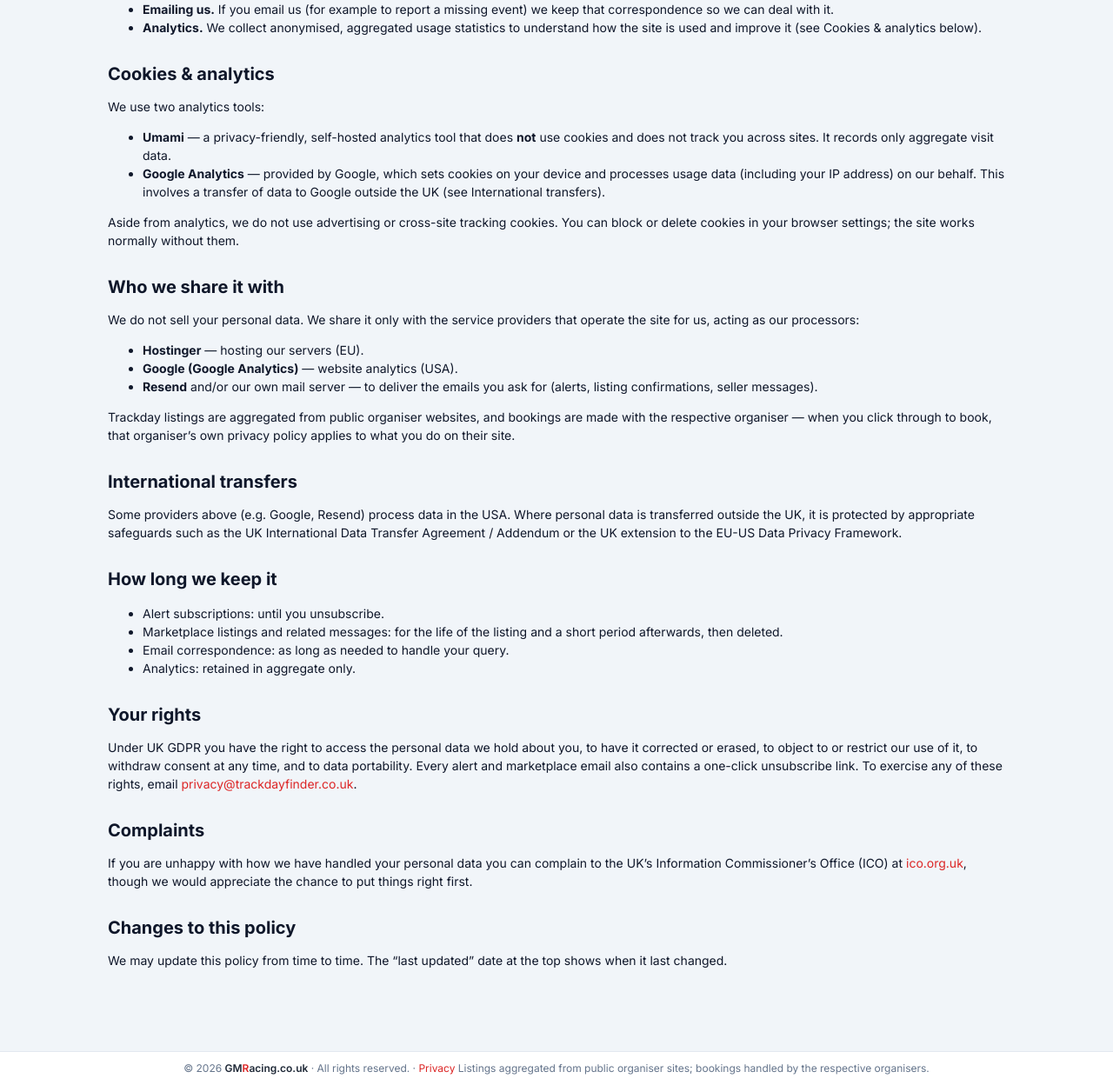
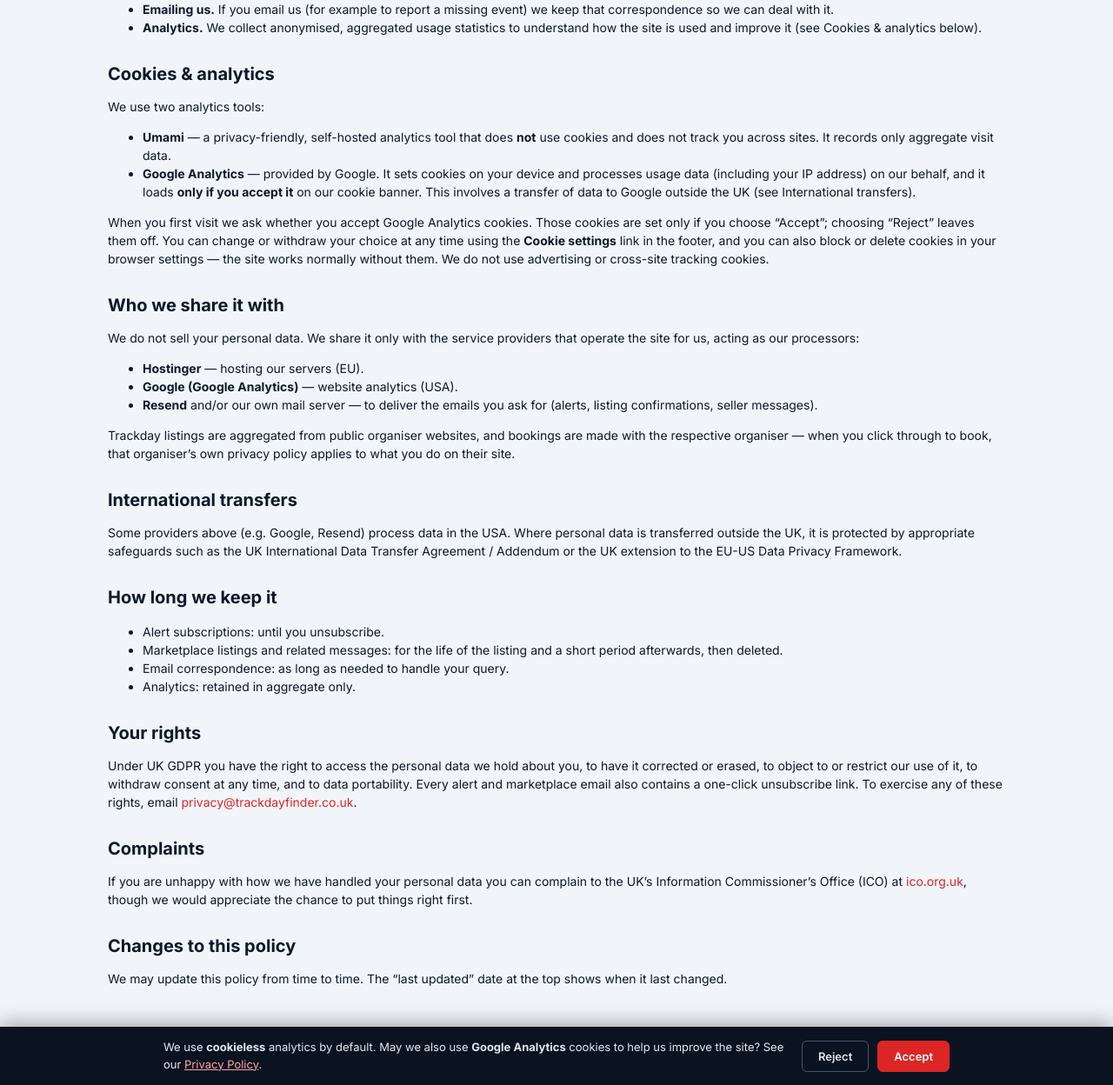
Before and after one commit to gmanrally/trackdayfinder, a FastAPI app: page /privacy in a window 1280 px wide. Shown: the part 628-1876 px from the top of the page at 87% size. Run offline with FastAPI, Linux system fonts and the light colour scheme.

Commit message:
Add privacy policy + cookie consent banner (gate GA behind consent)

```diff
--- a/app/main.py
+++ b/app/main.py
@@ -1685,6 +1685,36 @@ async def alerts_submit(request: Request):
     })
 
 
+@app.post("/alerts/recover", response_class=HTMLResponse)
+async def alerts_recover(request: Request):
+    """Email the manage link to an existing subscriber — the recovery path for
+    someone who deleted their alert emails. Responds identically whether the
+    address exists or not (no account enumeration)."""
+    if not ALERT_LINKS_ENABLED: raise HTTPException(status_code=404)
+    from .alerts import send_mail, CANONICAL_HOST
+    form = await request.form()
+    email = (form.get("email") or "").strip().lower()
+    if "@" in email and "." in email:
+        with db_session() as s:
+            user = s.exec(select(User).where(User.email == email)).first()
+        if user:
+            manage = f"{CANONICAL_HOST}/alerts/manage/{user.token}"
+            try:
+                send_mail(email, "Your TrackdayFinder alerts manage link", f"""
+                    <p>Here's the link to manage your alerts (add or remove
+                    circuits and organisers, or unsubscribe):</p>
+                    <p><a href="{manage}">{manage}</a></p>
+                    <p style="font-size:12px;color:#94a3b8">If you didn't ask for
+                    this, you can ignore it.</p>
+                """)
+            except Exception:
+                pass
+    today = date.today()
+    return templates.TemplateResponse(request, "alerts/submitted.html", {
+        "email": email, "now_year": today.year, "recover": True,
+    })
+
+
 @app.get("/alerts/confirm/{token}", response_class=HTMLResponse)
 async def alerts_confirm(request: Request, token: str):
     if not ALERT_LINKS_ENABLED: raise HTTPException(status_code=404)
@@ -1988,6 +2018,46 @@ async def click_through(request: Request, event_id: int):
             s.commit()
         target = ev.booking_url
     return RedirectResponse(target, status_code=302)
+
+
+@app.get("/admin/health", response_class=HTMLResponse)
+async def admin_health(request: Request, token: str = ""):
+    """Per-source scrape health: last run, event counts, and a STALE flag when
+    a source's latest run returned 0 while upcoming events still exist (the
+    zero-events watchdog's persistent view). Gated like /admin/clicks."""
+    if not ADMIN_TOKEN or token != ADMIN_TOKEN:
+        raise HTTPException(status_code=404)
+    from .scrapers import SCRAPERS, ORGANISER_DISPLAY
+    from .ingest import VIRTUAL_SOURCE_PARENT
+    today = date.today()
+    with db_session() as s:
+        runs = {}
+        for slug in SCRAPERS:
+            r = s.exec(select(ScrapeRun).where(ScrapeRun.source == slug)
+                       .order_by(ScrapeRun.started_at.desc()).limit(1)).first()
+            runs[slug] = r
+        upcoming: dict[str, int] = {}
+        rows = s.exec(select(Event).where(Event.event_date >= today)).all()
+        for e in rows:
+            parent = VIRTUAL_SOURCE_PARENT.get(e.source, e.source)
+            upcoming[parent] = upcoming.get(parent, 0) + 1
+    out = ["<h1>Scrape health</h1><table border=1 cellpadding=6 style='border-collapse:collapse;font:14px sans-serif'>",
+           "<tr><th>source</th><th>last run</th><th>events</th><th>error</th><th>upcoming in DB</th><th>status</th></tr>"]
+    for slug in sorted(SCRAPERS):
+        r = runs.get(slug)
+        up = upcoming.get(slug, 0)
+        name = ORGANISER_DISPLAY.get(slug, slug)
+        if r is None:
+            out.append(f"<tr><td>{name}</td><td>never</td><td>—</td><td>—</td><td>{up}</td><td>never ran</td></tr>")
+            continue
+        stale = (r.n_events or 0) == 0 and not r.error and up > 0
+        status = ("<b style='color:#b91c1c'>STALE — scraper returning 0, rows rotting</b>" if stale
+                  else ("error" if r.error else "ok"))
+        out.append(
+            f"<tr><td>{name}</td><td>{r.started_at:%Y-%m-%d %H:%M}</td>"
+            f"<td>{r.n_events}</td><td>{(r.error or '')[:60]}</td><td>{up}</td><td>{status}</td></tr>")
+    out.append("</table>")
+    return HTMLResponse("".join(out))
 
 
 @app.get("/admin/clicks", response_class=HTMLResponse)
--- a/app/templates/_base.html
+++ b/app/templates/_base.html
@@ -465,6 +465,32 @@
   @media (max-width: 720px) {
     tbody td.is-empty { display: none; }
   }
+
+  /* Cookie-consent banner — GA loads only after Accept (PECR). Reject is given
+     equal prominence to Accept. */
+  .cookie-banner {
+    position: fixed; left: 0; right: 0; bottom: 0; z-index: 9998;
+    display: flex; gap: 14px; align-items: center; justify-content: center; flex-wrap: wrap;
+    padding: 14px 20px; background: #0b1220; color: #e2e8f0;
+    box-shadow: 0 -6px 20px rgba(0,0,0,0.28); font-size: 13px; line-height: 1.5;
+  }
+  .cookie-banner[hidden] { display: none; }
+  .cookie-banner .cookie-text { max-width: 720px; }
+  .cookie-banner .cookie-text a { color: #fca5a5; text-decoration: underline; }
+  .cookie-actions { display: flex; gap: 10px; flex: 0 0 auto; }
+  .cookie-btn {
+    padding: 9px 18px; border-radius: 6px; cursor: pointer;
+    font: 600 13px 'Inter', system-ui, sans-serif; border: 1px solid transparent;
+  }
+  .cookie-accept { background: var(--accent); color: #fff; border-color: var(--accent); }
+  .cookie-accept:hover { background: var(--accent-2); }
+  .cookie-reject { background: transparent; color: #e2e8f0; border-color: #475569; }
+  .cookie-reject:hover { border-color: #e2e8f0; }
+  @media (max-width: 640px) {
+    .cookie-banner { padding: 12px 14px; }
+    .cookie-actions { width: 100%; }
+    .cookie-btn { flex: 1; }
+  }
 </style>
 {# Umami analytics — self-hosted, GDPR-friendly. Loaded only when both
    UMAMI_SRC + UMAMI_WEBSITE_ID env vars are set on the server. #}
@@ -472,13 +498,44 @@
 <script defer src="{{ umami_src }}" data-website-id="{{ umami_website_id }}"></script>
 {% endif %}
 
-<!-- Google tag (gtag.js) -->
-<script async src="https://www.googletagmanager.com/gtag/js?id=G-73PF9R6CT0"></script>
+<!-- Google Analytics — consent-gated (UK PECR). gtag.js is NOT loaded until the
+     visitor clicks Accept on the cookie banner; the choice is remembered in
+     localStorage and can be withdrawn via "Cookie settings" in the footer.
+     (Umami above is cookieless and needs no consent.) -->
 <script>
-  window.dataLayer = window.dataLayer || [];
-  function gtag(){dataLayer.push(arguments);}
-  gtag('js', new Date());
-  gtag('config', 'G-73PF9R6CT0');
+(function () {
+  var GA_ID = 'G-73PF9R6CT0';
+  var KEY = 'tdf-cookie-consent';            // 'granted' | 'denied'
+  function store(v){ try { localStorage.setItem(KEY, v); } catch (e) {} }
+  function read(){ try { return localStorage.getItem(KEY); } catch (e) { return null; } }
+  function loadGA(){
+    if (window.__ga_loaded) return; window.__ga_loaded = true;
+    var s = document.createElement('script');
+    s.async = true; s.src = 'https://www.googletagmanager.com/gtag/js?id=' + GA_ID;
+    document.head.appendChild(s);
+    window.dataLayer = window.dataLayer || [];
+    window.gtag = function(){ dataLayer.push(arguments); };
+    gtag('js', new Date());
+    gtag('config', GA_ID);
+  }
+  function toggle(show){ var b = document.getElementById('cookie-banner'); if (b) b.hidden = !show; }
+
+  var choice = read();
+  if (choice === 'granted') loadGA();   // returning, consented visitor
+
+  document.addEventListener('DOMContentLoaded', function () {
+    var accept = document.getElementById('cookie-accept');
+    var reject = document.getElementById('cookie-reject');
+    if (accept) accept.addEventListener('click', function () { store('granted'); toggle(false); loadGA(); });
+    if (reject) reject.addEventListener('click', function () { store('denied'); toggle(false); });
+    // "Cookie settings" (footer) reopens the banner so consent can be changed/withdrawn.
+    document.addEventListener('click', function (e) {
+      var t = e.target.closest ? e.target.closest('#cookie-settings') : null;
+      if (t) { e.preventDefault(); toggle(true); }
+    });
+    if (!choice) toggle(true);           // first visit — ask
+  });
+})();
 </script>
 </head>
 <body>
@@ -515,7 +572,7 @@
 {% block content %}{% endblock %}
 
 <footer style="text-align:center;padding:10px 12px;border-top:1px solid var(--line);color:var(--muted);font-size:12px;background:var(--card)">
-  &copy; {{ now_year }} <a class="brand-gmracing brand-gmracing-dark" href="https://gmracing.co.uk" target="_blank" rel="noopener">GM<span class="brand-r">R</span>acing.co.uk</a> &middot; All rights reserved. &middot; <a href="/privacy">Privacy</a>
+  &copy; {{ now_year }} <a class="brand-gmracing brand-gmracing-dark" href="https://gmracing.co.uk" target="_blank" rel="noopener">GM<span class="brand-r">R</span>acing.co.uk</a> &middot; All rights reserved. &middot; <a href="/privacy">Privacy</a> &middot; <a href="#" id="cookie-settings">Cookie settings</a>
   Listings aggregated from public organiser sites; bookings handled by the respective organisers.
 </footer>
 
@@ -570,5 +627,16 @@
     nav.appendChild(a);
   });
 </script>
+<div id="cookie-banner" class="cookie-banner" hidden role="region" aria-label="Cookie consent">
+  <div class="cookie-text">
+    We use <strong>cookieless</strong> analytics by default. May we also use
+    <strong>Google Analytics</strong> cookies to help us improve the site? See our
+    <a href="/privacy">Privacy Policy</a>.
+  </div>
+  <div class="cookie-actions">
+    <button type="button" id="cookie-reject" class="cookie-btn cookie-reject">Reject</button>
+    <button type="button" id="cookie-accept" class="cookie-btn cookie-accept">Accept</button>
+  </div>
+</div>
 </body>
 </html>
--- a/app/templates/privacy.html
+++ b/app/templates/privacy.html
@@ -48,14 +48,18 @@
     <li><strong>Umami</strong> — a privacy-friendly, self-hosted analytics tool
       that does <strong>not</strong> use cookies and does not track you across
       sites. It records only aggregate visit data.</li>
-    <li><strong>Google Analytics</strong> — provided by Google, which sets
-      cookies on your device and processes usage data (including your IP address)
-      on our behalf. This involves a transfer of data to Google outside the UK
-      (see International transfers).</li>
+    <li><strong>Google Analytics</strong> — provided by Google. It sets cookies
+      on your device and processes usage data (including your IP address) on our
+      behalf, and it loads <strong>only if you accept it</strong> on our cookie
+      banner. This involves a transfer of data to Google outside the UK (see
+      International transfers).</li>
   </ul>
-  <p>Aside from analytics, we do not use advertising or cross-site tracking
-  cookies. You can block or delete cookies in your browser settings; the site
-  works normally without them.</p>
+  <p>When you first visit we ask whether you accept Google Analytics cookies.
+  Those cookies are set only if you choose “Accept”; choosing “Reject” leaves them
+  off. You can change or withdraw your choice at any time using the
+  <strong>Cookie settings</strong> link in the footer, and you can also block or
+  delete cookies in your browser settings — the site works normally without them.
+  We do not use advertising or cross-site tracking cookies.</p>
 
   <h2>Who we share it with</h2>
   <p>We do not sell your personal data. We share it only with the service
```
